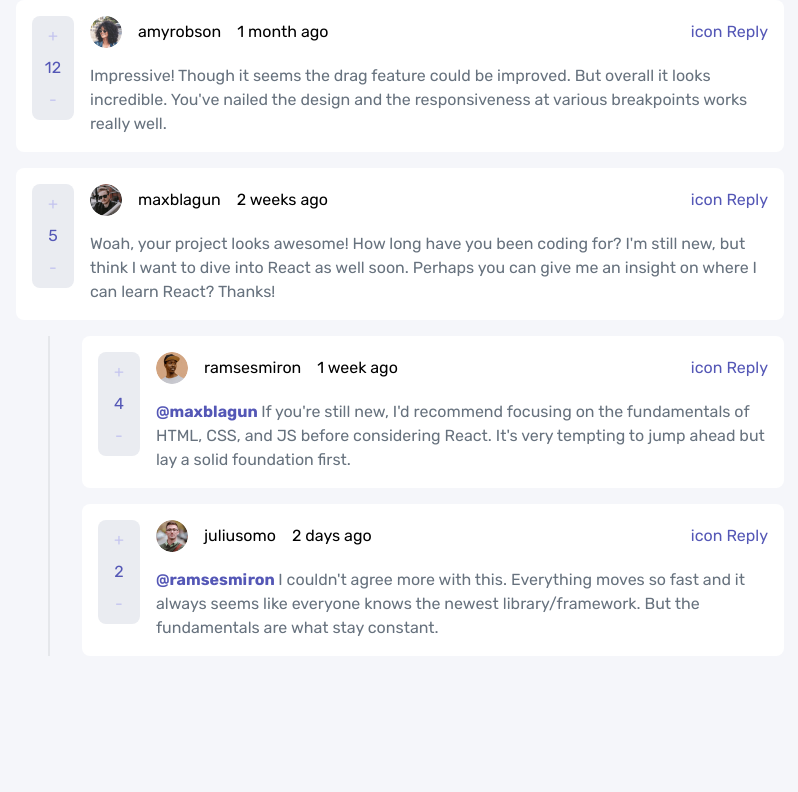
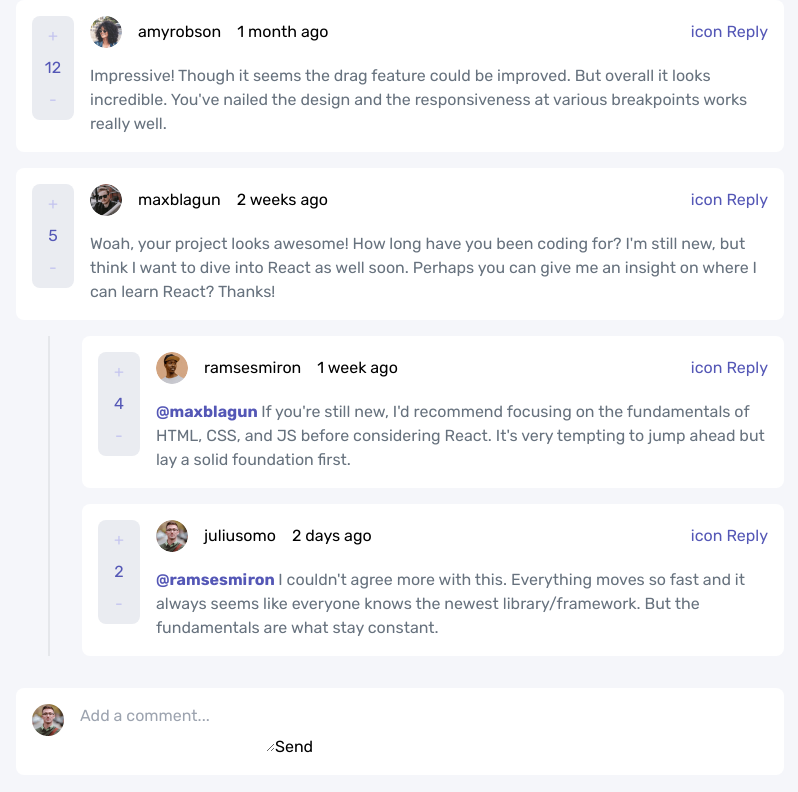
Before and after one commit to dominikrubroeder/interactive-comments-section-website, a Next.js app: page / in a window 1280 px wide. Shown: the top 792 px of the page, without its empty margins (240-1038 px from the left). Built offline with nearby package versions, Linux system fonts and the light colour scheme.

Commit message:
Create AddCommentForm component

```diff
--- /dev/null
+++ b/components/AddCommentForm.tsx
@@ -0,0 +1,23 @@
+import Image from 'next/image';
+import React from 'react';
+import { currentUser } from '../data/data';
+
+const AddCommentForm: React.FC = () => {
+  return (
+    <div className="flex items-start gap-4 bg-white rounded-lg p-4">
+      <Image
+        src={currentUser.image.png}
+        width={32}
+        height={32}
+        alt={`${currentUser.username} avatar`}
+        className="shrink-0"
+      />
+      <form>
+        <textarea placeholder="Add a comment..." />
+        <button>Send</button>
+      </form>
+    </div>
+  );
+};
+
+export default AddCommentForm;
--- a/data/data.ts
+++ b/data/data.ts
@@ -1,11 +1,9 @@
-const currentUser = {
-  currentUser: {
-    image: {
-      png: '/images/avatars/image-juliusomo.png',
-      webp: '/images/avatars/image-juliusomo.webp',
-    },
-    username: 'juliusomo',
+export const currentUser = {
+  image: {
+    png: '/images/avatars/image-juliusomo.png',
+    webp: '/images/avatars/image-juliusomo.webp',
   },
+  username: 'juliusomo',
 };
 
 export interface IComment {
--- a/pages/index.tsx
+++ b/pages/index.tsx
@@ -1,5 +1,6 @@
 import type { NextPage } from 'next';
 import Head from 'next/head';
+import AddCommentForm from '../components/AddCommentForm';
 import Comment from '../components/Comment';
 import CommentList from '../components/CommentList';
 
@@ -13,7 +14,10 @@ const Home: NextPage = () => {
       </Head>
 
       <main className="max-w-screen-md m-auto">
-        <CommentList />
+        <div className="grid gap-8">
+          <CommentList />
+          <AddCommentForm />
+        </div>
       </main>
     </div>
   );
```
